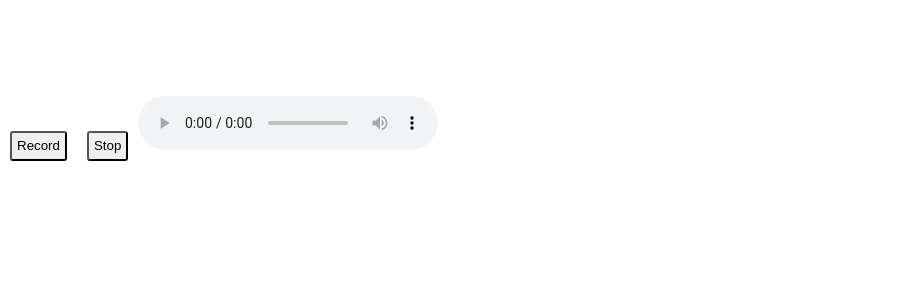
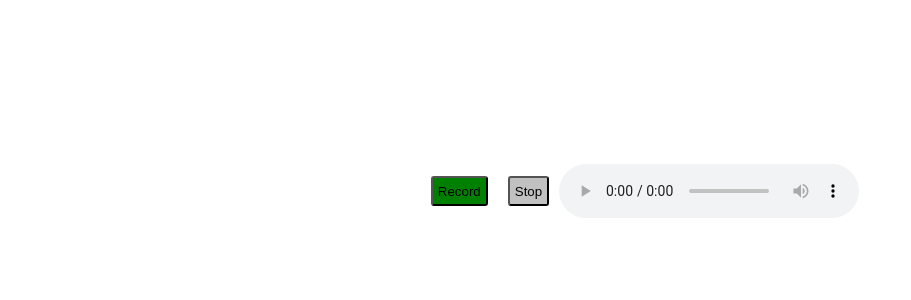
Before and after one commit to ryancat/the-voice-recorder, a React (Create React App) app: page / in a window 1280 px wide. Shown: the top 300 px of the page, without its empty margins (0-911 px from the left). Built offline with nearby package versions, Linux system fonts and the light colour scheme.

Commit message:
Get it working

```diff
--- a/src/App.tsx
+++ b/src/App.tsx
@@ -4,18 +4,28 @@ import React, { Component, createRef } from 'react';
 import logo from './logo.svg';
 import './App.scss';
 
-// Declares
-// declare const MediaRecorder: any;
-
 class App extends Component {
   private playerRef = createRef<HTMLAudioElement>()
   private audioVisualRef = createRef<HTMLCanvasElement>()
   private mediaRecorder: MediaRecorder | null = null
+  private audioContext: AudioContext = new AudioContext()
   private chunks: any[] = []
+  private loopBatch: Array<() => void> = []
+
+  public state = {
+    isRecording: false
+  }
 
   constructor(props: object) {
     super(props);
+
     this.startAudioSource();
+    this.tick();
+    this.listen();
+  }
+
+  listen() {
+    window.addEventListener('resize', this.resizeCanvas.bind(this));
   }
 
   /**
@@ -55,34 +65,93 @@ class App extends Component {
    * @param stream The audio media stream to be processed
    */
   handleSuccess(stream: MediaStream) {
-    // const player = this.playerRef.current;
+    this.initMediaRecorder(stream);
+    this.initAudioViz(stream);
+  }
 
-    // if (!player) {
-    //   // Environment doesn't support HTML5
-    //   console.warn('Need HTML5 support to run app');
-    //   return;
-    // }
+  tick() {
+    this.loopBatch.forEach(loopCallback => {
+      loopCallback()
+    });
 
-    // Feature detection
-    // if (window.URL) {
-    //   player.src = window.URL.createObjectURL(stream);
-    // }
-    // else {
-    //   player.src = stream.toString();
-    // }
+    // Loop
+    requestAnimationFrame(this.tick.bind(this));
+  }
 
-    // const context = new AudioContext();
-    // const source = context.createMediaStreamSource(stream);
-    // const processor = context.createScriptProcessor(1024, 1, 1);
+  resizeCanvas() {
+    const canvas = this.audioVisualRef.current;
+    if (!canvas) {
+      // TODO: put all this into animation loop
+      return;
+    }
 
-    // source.connect(processor);
-    // processor.connect(context.destination);
+    canvas.width = window.innerWidth;
+    canvas.height = canvas.width * 0.2;
+  }
 
-    // processor.onaudioprocess = (evt) => {
-    //   console.log(evt.inputBuffer);
-    // };
+  initAudioViz(stream: MediaStream) {
+    // Process audio and visualize it
+    const source = this.audioContext.createMediaStreamSource(stream);
+    const analyser = this.audioContext.createAnalyser();
+    analyser.fftSize = 2048;
+    const bufferLength = analyser.frequencyBinCount;
+    const dataArray = new Uint8Array(bufferLength);
 
-    this.initMediaRecorder(stream);
+    source.connect(analyser);
+    // analyser.connect(this.audioContext.destination);
+
+    // Resize canvas
+    this.resizeCanvas()
+    this.loopBatch.push(() => {
+      this.drawAudioViz(analyser, dataArray);
+    });
+  }
+
+  drawAudioViz(analyser: AnalyserNode, dataArray: Uint8Array) {
+    const canvas = this.audioVisualRef.current;
+    if (!canvas) {
+      // TODO: put all this into animation loop
+      return;
+    }
+
+    const canvasCtx = canvas.getContext('2d');
+    if (!canvasCtx) {
+      return;
+    }
+
+    const WIDTH = canvas.width;
+    const HEIGHT = canvas.height;
+    const bufferLength = dataArray.length;
+
+    analyser.getByteTimeDomainData(dataArray);
+
+    canvasCtx.fillStyle = 'rgb(200, 200, 200)';
+    canvasCtx.fillRect(0, 0, WIDTH, HEIGHT);
+
+    canvasCtx.lineWidth = 2;
+    canvasCtx.strokeStyle = 'rgb(0, 0, 0)';
+
+    canvasCtx.beginPath();
+
+    const sliceWidth = WIDTH * 1.0 / bufferLength;
+    let x = 0;
+
+    for(let i = 0; i < bufferLength; i++) {
+
+      const v = dataArray[i] / 128.0;
+      let y = v * HEIGHT/2;
+
+      if(i === 0) {
+        canvasCtx.moveTo(x, y);
+      } else {
+        canvasCtx.lineTo(x, y);
+      }
+
+      x += sliceWidth;
+    }
+
+    canvasCtx.lineTo(canvas.width, canvas.height/2);
+    canvasCtx.stroke();
   }
 
   initMediaRecorder(stream: MediaStream) {
@@ -100,10 +169,16 @@ class App extends Component {
 
   handleMediaRecorderStart() {
     console.log('start recording');
+    this.setState({
+      isRecording: true
+    });
   }
 
   handleMediaRecorderStop() {
     console.log('stop recording');
+    this.setState({
+      isRecording: false
+    })
 
     const blob = new Blob(this.chunks, {
       type: 'audio/ogg; codecs=opus'
@@ -129,7 +204,9 @@ class App extends Component {
       return;
     }
 
-    this.mediaRecorder.start();
+    if (!this.state.isRecording) {
+      this.mediaRecorder.start();
+    }
   }
 
   stopRecord() {
@@ -137,16 +214,34 @@ class App extends Component {
       return;
     }
 
-    this.mediaRecorder.stop();
+    if (this.state.isRecording) {
+      this.mediaRecorder.stop();
+    }
   }
 
   render() {
     return (
       <div className="app">
-        <button onClick={this.startRecord.bind(this)}>Record</button>
-        <button onClick={this.stopRecord.bind(this)}>Stop</button>
-        <audio ref={this.playerRef} controls></audio>
         <canvas ref={this.audioVisualRef}></canvas>
+        <div
+          style={{
+            display: 'flex',
+            justifyContent: 'center',
+            alignItems: 'center',
+            margin: '10px'
+          }}>
+          <button
+            onClick={this.startRecord.bind(this)}
+            style={{
+              backgroundColor: this.state.isRecording ? 'red' : 'green'
+            }}>Record</button>
+          <button
+            onClick={this.stopRecord.bind(this)}
+            style={{
+              backgroundColor: '#c1c1c1'
+            }}>Stop</button>
+          {this.state.isRecording ? null : <audio ref={this.playerRef} controls></audio>}
+        </div>
       </div>
     );
   }
--- a/tsconfig.json
+++ b/tsconfig.json
@@ -9,10 +9,10 @@
     "forceConsistentCasingInFileNames": true,
     "module": "esnext",
     "moduleResolution": "node",
-    // "resolveJsonModule": true,
     "isolatedModules": true,
     "noEmit": true,
-    "jsx": "preserve"
+    "jsx": "preserve",
+    "resolveJsonModule": true
   },
   "include": [
     "src"
```
